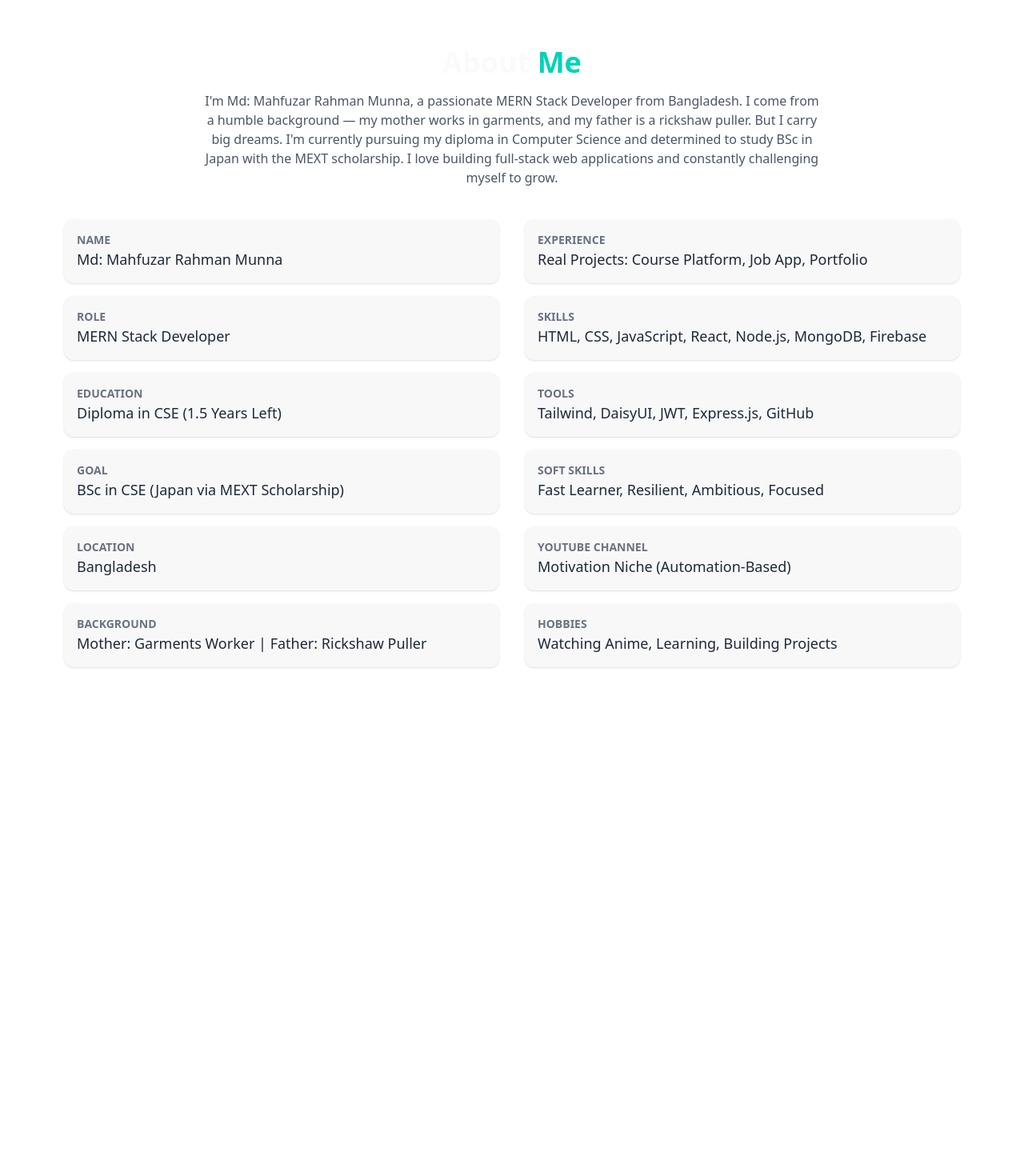
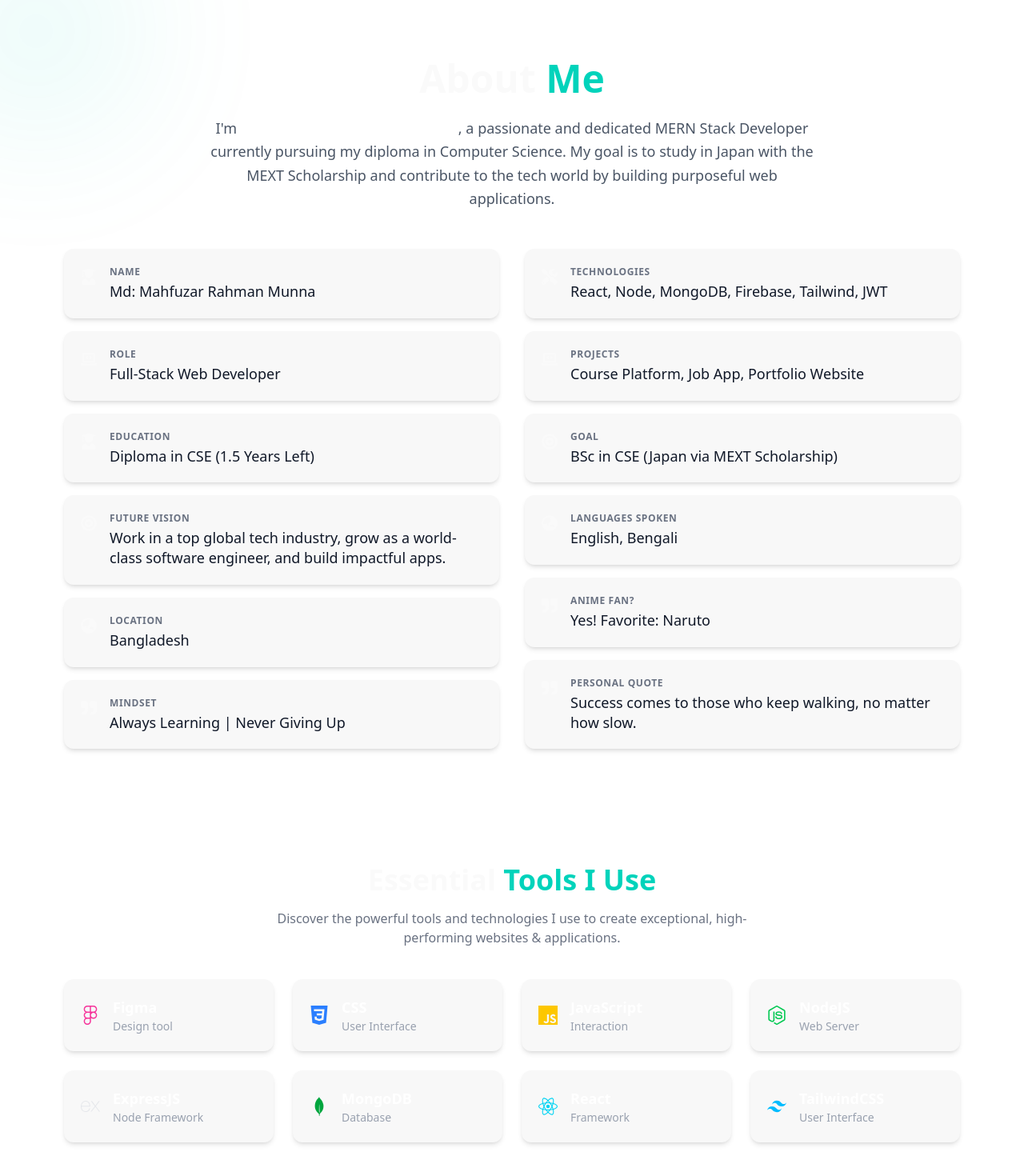
Before and after one commit to mahfuzarrahmanmunna/personal-portfolio-client, a React (Vite) app: page / in a window 1280 px wide. Shown: the part 806-2276 px from the top of the page at 80% size. Before the commit the page ends 1704 px from the top, so only its background shows below. Built offline with nearby package versions, Linux system fonts and the light colour scheme.

Commit message:
added skilles section

```diff
--- a/public/navItem.json
+++ b/public/navItem.json
@@ -10,8 +10,8 @@
         "className": "nav-link"
     },
     {
-        "label": "Work",
-        "link": "#work",
+        "label": "Skill",
+        "link": "#skill",
         "className": "nav-link"
     },
     {
--- /dev/null
+++ b/public/skills.json
@@ -0,0 +1,50 @@
+[
+    {
+        "name": "Figma",
+        "desc": "Design tool",
+        "icon": "figma",
+        "color": "pink-500"
+    },
+    {
+        "name": "CSS",
+        "desc": "User Interface",
+        "icon": "css3",
+        "color": "blue-500"
+    },
+    {
+        "name": "JavaScript",
+        "desc": "Interaction",
+        "icon": "javascript",
+        "color": "yellow-400"
+    },
+    {
+        "name": "NodeJS",
+        "desc": "Web Server",
+        "icon": "nodedotjs",
+        "color": "green-500"
+    },
+    {
+        "name": "ExpressJS",
+        "desc": "Node Framework",
+        "icon": "express",
+        "color": "gray-200"
+    },
+    {
+        "name": "MongoDB",
+        "desc": "Database",
+        "icon": "mongodb",
+        "color": "green-600"
+    },
+    {
+        "name": "React",
+        "desc": "Framework",
+        "icon": "react",
+        "color": "cyan-400"
+    },
+    {
+        "name": "TailwindCSS",
+        "desc": "User Interface",
+        "icon": "tailwindcss",
+        "color": "sky-400"
+    }
+]
--- a/src/Components/AboutMe/AboutMe.jsx
+++ b/src/Components/AboutMe/AboutMe.jsx
@@ -1,38 +1,41 @@
 import React from 'react';
+import { FaLaptopCode, FaUserGraduate, FaBullseye, FaGlobeAsia, FaTools, FaQuoteRight } from 'react-icons/fa';
 
 const AboutMe = () => {
     return (
-        <section id="about" className="bg-base-100 dark:bg-gray-900 py-16 px-6 lg:px-20">
-            <div className="max-w-6xl mx-auto">
+        <section id="about" className="bg-base-100 dark:bg-gray-900 py-20 px-6 lg:px-20 relative overflow-hidden">
+            {/* Section Background Glow */}
+            <div className="absolute top-[-80px] left-[-80px] w-[250px] h-[250px] bg-accent opacity-10 rounded-full blur-[100px] z-0"></div>
+            <div className="absolute bottom-[-80px] right-[-80px] w-[250px] h-[250px] bg-primary opacity-10 rounded-full blur-[100px] z-0"></div>
+
+            <div className="max-w-6xl mx-auto relative z-10">
                 {/* Section Title */}
-                <h2 className="text-4xl font-bold text-center text-primary mb-4">
+                <h2 className="text-4xl md:text-5xl font-extrabold text-center text-primary mb-6">
                     About <span className="text-accent">Me</span>
                 </h2>
-                <p className="text-center text-gray-600 dark:text-gray-300 max-w-3xl mx-auto mb-10">
-                    I'm Md: Mahfuzar Rahman Munna, a passionate MERN Stack Developer from Bangladesh.
-                    I come from a humble background — my mother works in garments, and my father is a rickshaw puller.
-                    But I carry big dreams. I'm currently pursuing my diploma in Computer Science and determined to study BSc in Japan with the MEXT scholarship.
-                    I love building full-stack web applications and constantly challenging myself to grow.
+                <p className="text-center text-lg text-gray-600 dark:text-gray-300 max-w-3xl mx-auto mb-12 leading-relaxed">
+                    I'm <span className="font-semibold text-white">Md: Mahfuzar Rahman Munna</span>, a passionate and dedicated MERN Stack Developer currently pursuing my diploma in Computer Science. My goal is to study in Japan with the MEXT Scholarship and contribute to the tech world by building purposeful web applications.
                 </p>
 
                 {/* Details Grid */}
                 <div className="grid md:grid-cols-2 gap-8">
                     <div className="space-y-4">
-                        <Detail label="Name" value="Md: Mahfuzar Rahman Munna" />
-                        <Detail label="Role" value="MERN Stack Developer" />
-                        <Detail label="Education" value="Diploma in CSE (1.5 Years Left)" />
-                        <Detail label="Goal" value="BSc in CSE (Japan via MEXT Scholarship)" />
-                        <Detail label="Location" value="Bangladesh" />
-                        <Detail label="Background" value="Mother: Garments Worker | Father: Rickshaw Puller" />
+                        <Detail icon={<FaUserGraduate />} label="Name" value="Md: Mahfuzar Rahman Munna" />
+                        <Detail icon={<FaLaptopCode />} label="Role" value="Full-Stack Web Developer" />
+                        <Detail icon={<FaUserGraduate />} label="Education" value="Diploma in CSE (1.5 Years Left)" />
+                        <Detail icon={<FaBullseye />} label="Future Vision" value="Work in a top global tech industry, grow as a world-class software engineer, and build impactful apps." />
+                        <Detail icon={<FaGlobeAsia />} label="Location" value="Bangladesh" />
+                        <Detail icon={<FaQuoteRight />} label="Mindset" value="Always Learning | Never Giving Up" />
                     </div>
 
                     <div className="space-y-4">
-                        <Detail label="Experience" value="Real Projects: Course Platform, Job App, Portfolio" />
-                        <Detail label="Skills" value="HTML, CSS, JavaScript, React, Node.js, MongoDB, Firebase" />
-                        <Detail label="Tools" value="Tailwind, DaisyUI, JWT, Express.js, GitHub" />
-                        <Detail label="Soft Skills" value="Fast Learner, Resilient, Ambitious, Focused" />
-                        <Detail label="YouTube Channel" value="Motivation Niche (Automation-Based)" />
-                        <Detail label="Hobbies" value="Watching Anime, Learning, Building Projects" />
+                        <Detail icon={<FaTools />} label="Technologies" value="React, Node, MongoDB, Firebase, Tailwind, JWT" />
+                        <Detail icon={<FaLaptopCode />} label="Projects" value="Course Platform, Job App, Portfolio Website" />
+
+                        <Detail icon={<FaBullseye />} label="Goal" value="BSc in CSE (Japan via MEXT Scholarship)" />
+                        <Detail icon={<FaGlobeAsia />} label="Languages Spoken" value="English, Bengali" />
+                        <Detail icon={<FaQuoteRight />} label="Anime Fan?" value="Yes! Favorite: Naruto" />
+                        <Detail icon={<FaQuoteRight />} label="Personal Quote" value="Success comes to those who keep walking, no matter how slow." />
                     </div>
                 </div>
             </div>
@@ -40,10 +43,19 @@ const AboutMe = () => {
     );
 };
 
-const Detail = ({ label, value }) => (
-    <div className="bg-base-200 dark:bg-gray-800 p-4 rounded-xl shadow-sm">
-        <p className="text-sm text-gray-500 dark:text-gray-400 font-semibold uppercase">{label}</p>
-        <p className="text-lg font-medium text-gray-800 dark:text-white">{value}</p>
+const Detail = ({ label, value, icon }) => (
+    <div className="bg-base-200 dark:bg-gray-800 p-5 rounded-xl shadow-md border border-white/5 hover:scale-[1.02] transition-transform duration-300 flex gap-4 items-start">
+        <div className="text-primary text-xl mt-1">
+            {icon}
+        </div>
+        <div>
+            <p className="text-xs text-gray-500 dark:text-gray-400 font-semibold uppercase tracking-wider mb-1">
+                {label}
+            </p>
+            <p className="text-lg font-medium text-gray-900 dark:text-white leading-snug">
+                {value}
+            </p>
+        </div>
     </div>
 );
 
--- /dev/null
+++ b/src/Components/Skills/Skills.jsx
@@ -0,0 +1,49 @@
+import React from 'react';
+import { SiFigma, SiCss3, SiJavascript, SiNodedotjs, SiExpress, SiMongodb, SiReact, SiTailwindcss } from 'react-icons/si';
+
+const skills = [
+    { name: 'Figma', desc: 'Design tool', icon: <SiFigma className="text-pink-500 text-2xl" /> },
+    { name: 'CSS', desc: 'User Interface', icon: <SiCss3 className="text-blue-500 text-2xl" /> },
+    { name: 'JavaScript', desc: 'Interaction', icon: <SiJavascript className="text-yellow-400 text-2xl" /> },
+    { name: 'NodeJS', desc: 'Web Server', icon: <SiNodedotjs className="text-green-500 text-2xl" /> },
+    { name: 'ExpressJS', desc: 'Node Framework', icon: <SiExpress className="text-gray-200 text-2xl" /> },
+    { name: 'MongoDB', desc: 'Database', icon: <SiMongodb className="text-green-600 text-2xl" /> },
+    { name: 'React', desc: 'Framework', icon: <SiReact className="text-cyan-400 text-2xl" /> },
+    { name: 'TailwindCSS', desc: 'User Interface', icon: <SiTailwindcss className="text-sky-400 text-2xl" /> },
+];
+
+const Skills = () => {
+    return (
+        <section id="skills" className="bg-base-100 dark:bg-gray-900 py-16 px-6 lg:px-20">
+            <div className="max-w-6xl mx-auto">
+                {/* Section Title */}
+                <h2 className="text-4xl font-bold text-center text-primary mb-4">
+                    Essential <span className="text-accent">Tools I Use</span>
+                </h2>
+                <p className="text-center text-gray-500 dark:text-gray-300 mb-10 max-w-2xl mx-auto">
+                    Discover the powerful tools and technologies I use to create exceptional, high-performing websites & applications.
+                </p>
+
+                {/* Skills Grid */}
+                <div className="grid grid-cols-1 sm:grid-cols-2 md:grid-cols-3 lg:grid-cols-4 gap-6">
+                    {skills.map((tool, index) => (
+                        <div
+                            key={index}
+                            className="bg-base-200 dark:bg-gray-800 p-5 rounded-xl shadow-md hover:shadow-lg transition duration-300 border border-transparent hover:border-primary"
+                        >
+                            <div className="flex items-center gap-4">
+                                <div>{tool.icon}</div>
+                                <div>
+                                    <h3 className="text-lg font-semibold text-white">{tool.name}</h3>
+                                    <p className="text-sm text-gray-400">{tool.desc}</p>
+                                </div>
+                            </div>
+                        </div>
+                    ))}
+                </div>
+            </div>
+        </section>
+    );
+};
+
+export default Skills;
--- a/src/Layouts/HomeLayouts/HomeLayouts.jsx
+++ b/src/Layouts/HomeLayouts/HomeLayouts.jsx
@@ -5,6 +5,7 @@ import Hero from '../../Components/Hero/Hero';
 import gsap from 'gsap';
 import ScrollTrigger from 'gsap/ScrollTrigger';
 import AboutMe from '../../Components/AboutMe/AboutMe';
+import Skills from '../../Components/Skills/Skills';
 
 gsap.registerPlugin(ScrollTrigger);
 
@@ -40,6 +41,9 @@ const HomeLayouts = () => {
             <div className='gsap-section'>
                 <AboutMe />
             </div>
+            <div className="gsap-section">
+                <Skills />
+            </div>
         </div>
     );
 };
```
